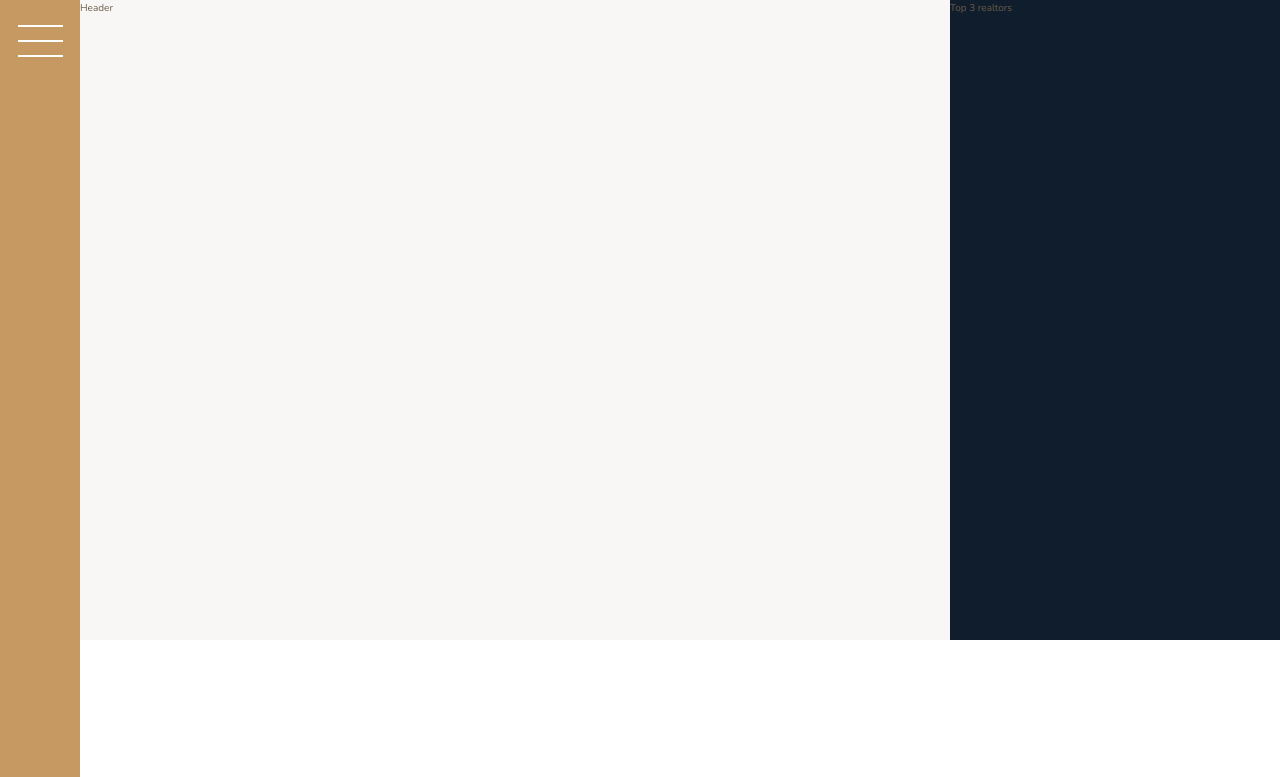
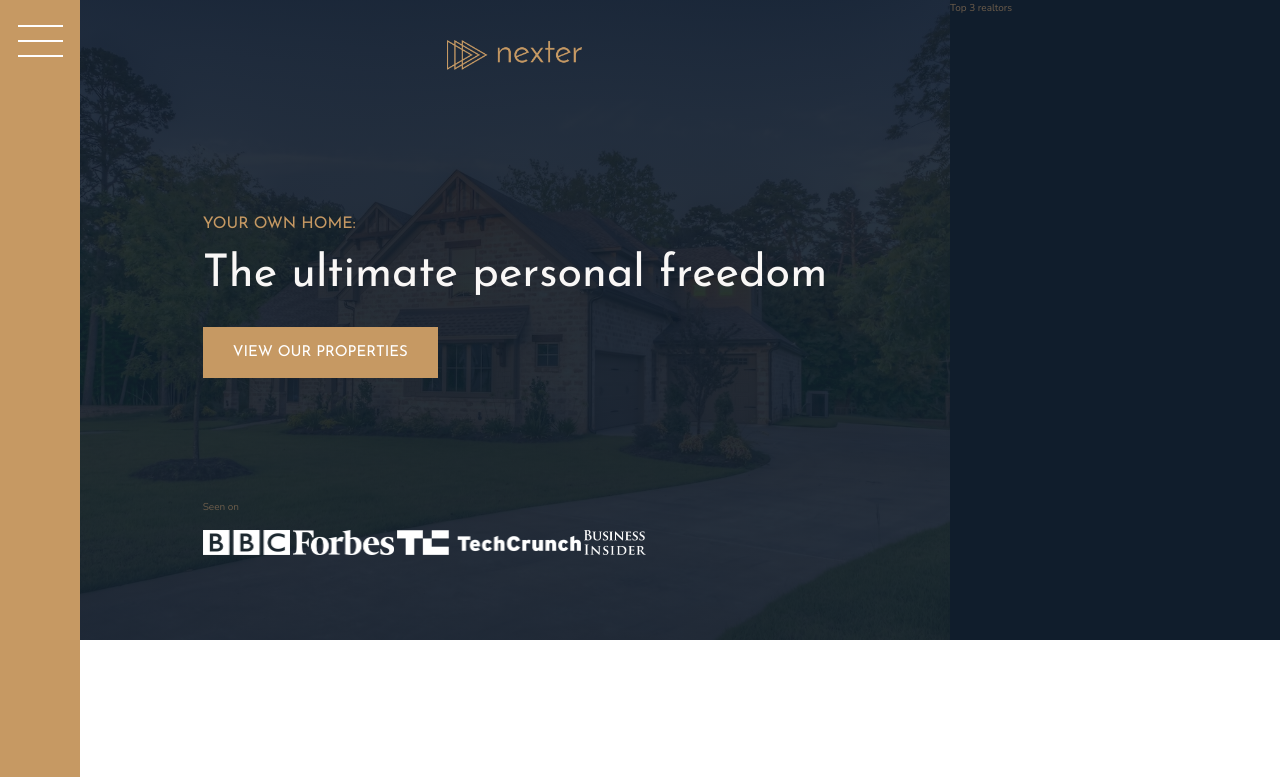
Before and after one commit to kiethohoai/nexter-project, a website: page index.html in a window 1280 px wide. Shown: the top 777 px of the page. Drawn offline with nearby package versions, Linux system fonts and the light colour scheme.

Commit message:
014 Building the Header - Part 1

```diff
--- a/index.html
+++ b/index.html
@@ -21,7 +21,20 @@
     </div>
 
     <!-- todo Header -->
-    <header class="header">Header</header>
+    <header class="header">
+      <img class="header__logo" src="img/logo.png" alt="Logo" />
+      <h3 class="heading-3">Your own home:</h3>
+      <h1 class="heading-1">The ultimate personal freedom</h1>
+      <button class="btn header__btn">View our properties</button>
+
+      <div class="header__seenon-text">Seen on</div>
+      <div class="header__seenon-logos">
+        <img src="img/logo-bbc.png" alt="Logo 1" />
+        <img src="img/logo-forbes.png" alt="Logo 2" />
+        <img src="img/logo-techcrunch.png" alt="Logo 3" />
+        <img src="img/logo-bi.png" alt="Logo 3" />
+      </div>
+    </header>
 
     <!-- todo Realtors -->
     <div class="realtors">Top 3 realtors</div>
--- a/sass/_header.scss
+++ b/sass/_header.scss
@@ -1,5 +1,37 @@
 .header {
-  background-color: $color-grey-light-1;
-  // grid-column: full-start / col-end 6;
   grid-column: full-start / 9;
+  background-image: linear-gradient(
+      rgba($color-secondary, 0.9),
+      rgba($color-secondary, 0.9)
+    ),
+    url(../img/hero.jpeg);
+  background-size: cover;
+  background-position: center;
+
+  padding: 4rem 8rem 8rem;
+
+  display: grid;
+  grid-template-rows: 1fr min-content 6rem 1fr;
+  grid-template-columns: max-content;
+  grid-row-gap: 1.5rem;
+  justify-content: center;
+
+  &__logo {
+    height: 3rem;
+    justify-self: center;
+  }
+
+  &__btn {
+    align-self: start;
+    justify-self: start;
+  }
+
+  &__seenon-text {
+  }
+
+  &__seenon-logos {
+    img {
+      height: 2.5rem;
+    }
+  }
 }
--- a/sass/_typography.scss
+++ b/sass/_typography.scss
@@ -5,6 +5,10 @@
 
 .heading-1 {
   @extend %heading;
+
+  font-size: 4.5rem;
+  color: $color-grey-light-1;
+  line-height: 1;
 }
 
 .heading-2 {
```
Also changed, not shown: README.MD, css/main.css, 1 other file.
